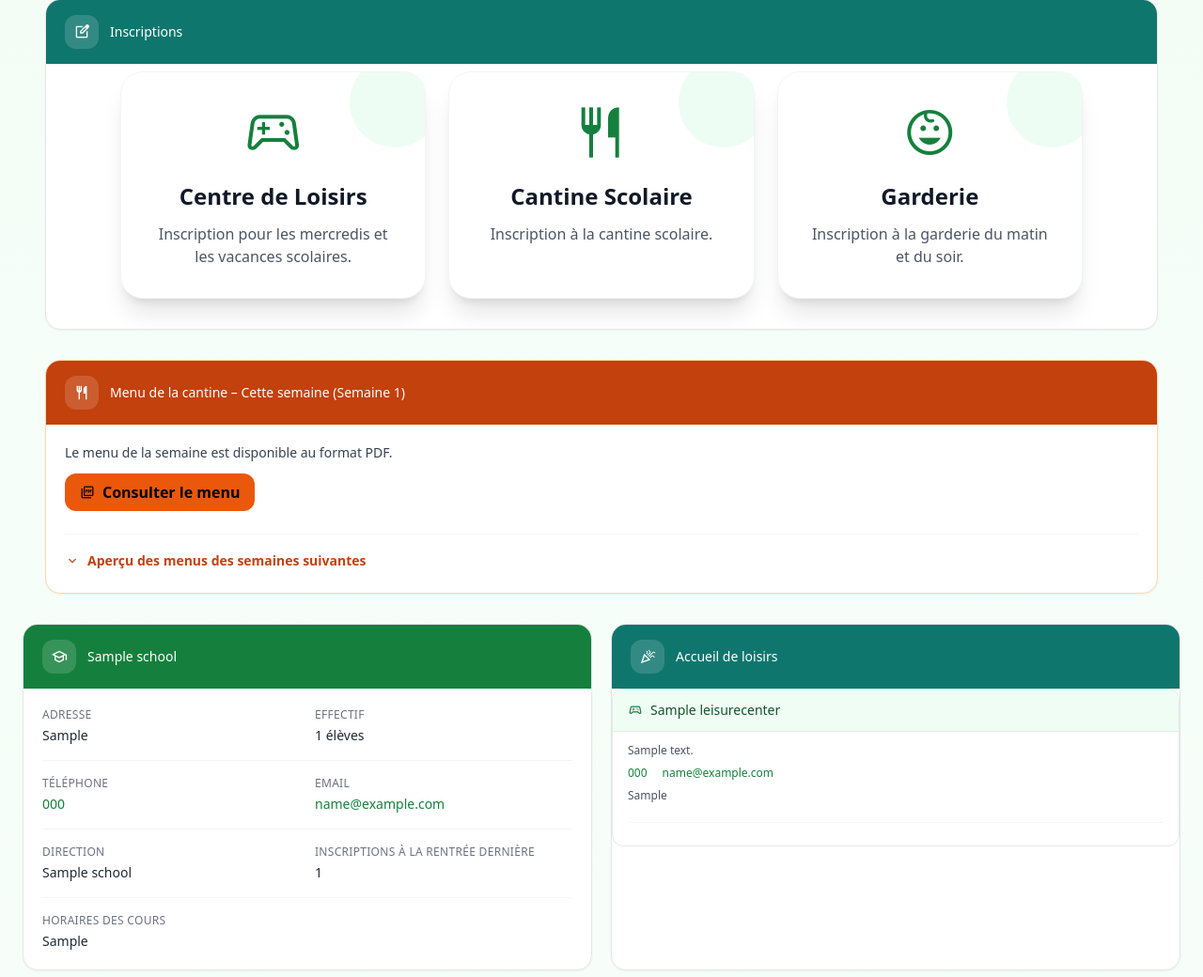
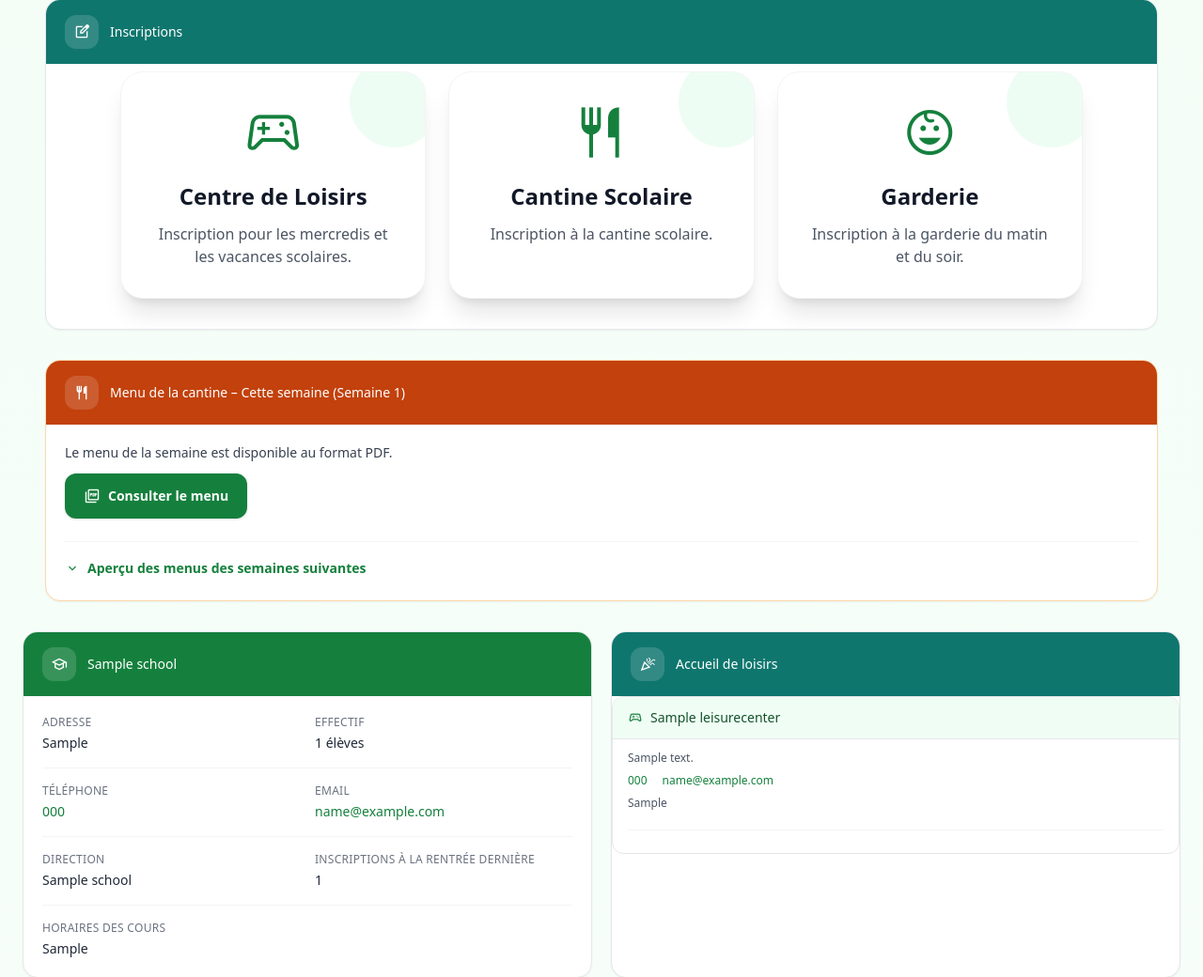
Before and after one commit to Pseudo404/MairieDhuizon, a Django app: template templates/vie_pratiques.html in a window 1280 px wide. Shown: the part 1138-2178 px from the top of the page at 94% size. Run offline with Django 5.2, Linux system fonts and the light colour scheme; tables that the repository leaves empty hold one stand-in row (values such as "Sample post"); the template is opened without the code that fills it: values that come from a table or form of the project are taken from there, most other values are stand-ins (such as "Sample title", 1, 10 or a date in 2020); grey boxes marked "Sample" are stand-in pictures; some libraries are stand-ins or nearby versions.

Commit message:
Update cantine buttons style to match green theme

```diff
--- a/templates/vie_pratiques.html
+++ b/templates/vie_pratiques.html
@@ -226,15 +226,15 @@
                     {% if menu_hebdo and menu_hebdo.pdf %}
                         <div class="mb-4 flex flex-col items-start gap-3">
                             <p class="text-sm text-gray-700">Le menu de la semaine est disponible au format PDF.</p>
-                            <a href="{{ menu_hebdo.pdf.url }}" target="_blank" class="inline-flex items-center gap-2 bg-orange-600 hover:bg-orange-700 text-black font-semibold py-2 px-4 rounded-xl transition-colors">
-                                <span class="material-symbols-outlined text-base">picture_as_pdf</span>
+                            <a href="{{ menu_hebdo.pdf.url }}" target="_blank" class="inline-flex items-center gap-2 bg-green-700 hover:bg-green-800 text-white text-sm font-semibold px-5 py-2.5 rounded-xl shadow hover:shadow-md hover:-translate-y-0.5 transition-all duration-300">
+                                <span class="material-symbols-outlined text-lg">picture_as_pdf</span>
                                 Consulter le menu
                             </a>
                         </div>
 
                     {% if menus_suivants %}
                         <details class="group mt-6 border-t border-gray-100 pt-4">
-                            <summary class="cursor-pointer inline-flex items-center gap-2 text-sm font-semibold text-orange-700 hover:text-orange-900 list-none marker:content-none [&::-webkit-details-marker]:hidden select-none">
+                            <summary class="cursor-pointer inline-flex items-center gap-2 text-sm font-semibold text-green-700 hover:text-green-900 list-none marker:content-none [&::-webkit-details-marker]:hidden select-none transition-colors">
                                 <span class="material-symbols-outlined text-base group-open:hidden">expand_more</span>
                                 <span class="material-symbols-outlined text-base hidden group-open:inline">expand_less</span>
                                 <span class="group-open:hidden">Aperçu des menus des semaines suivantes</span>
@@ -242,12 +242,12 @@
                             </summary>
                             <div class="mt-4 flex flex-col gap-3">
                                 {% for menu in menus_suivants %}
-                                    <div class="flex items-center justify-between bg-orange-50 rounded-xl p-3 border border-orange-100">
+                                    <div class="flex items-center justify-between bg-green-50 rounded-xl p-3 border border-green-100 hover:border-green-200 transition-colors">
                                         <div class="flex items-center gap-2">
-                                            <span class="material-symbols-outlined text-orange-600">calendar_month</span>
-                                            <span class="text-sm font-medium text-orange-900">Semaine {{ menu.numero_semaine }} ({{ menu.annee }})</span>
+                                            <span class="material-symbols-outlined text-green-700">calendar_month</span>
+                                            <span class="text-sm font-medium text-green-900">Semaine {{ menu.numero_semaine }} ({{ menu.annee }})</span>
                                         </div>
-                                        <a href="{{ menu.pdf.url }}" target="_blank" class="text-xs font-semibold bg-white border border-orange-200 text-orange-700 hover:bg-orange-600 hover:text-white transition-colors px-3 py-1.5 rounded-lg inline-flex items-center gap-1">
+                                        <a href="{{ menu.pdf.url }}" target="_blank" class="text-xs font-semibold bg-white border border-green-200 text-green-700 hover:bg-green-700 hover:text-white transition-all shadow-sm px-3 py-1.5 rounded-lg inline-flex items-center gap-1">
                                             <span class="material-symbols-outlined text-sm">download</span>
                                             Consulter
                                         </a>
```
